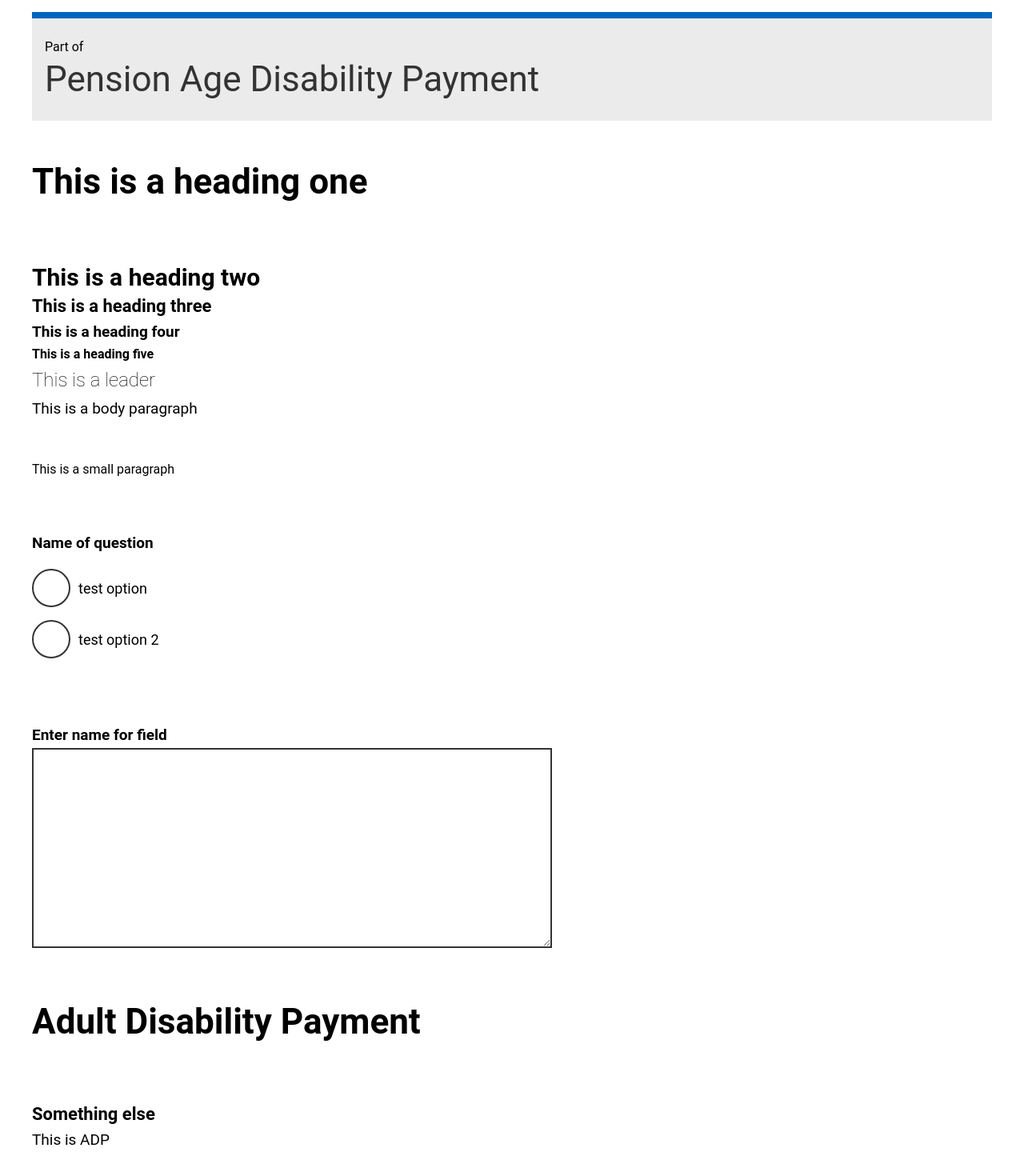
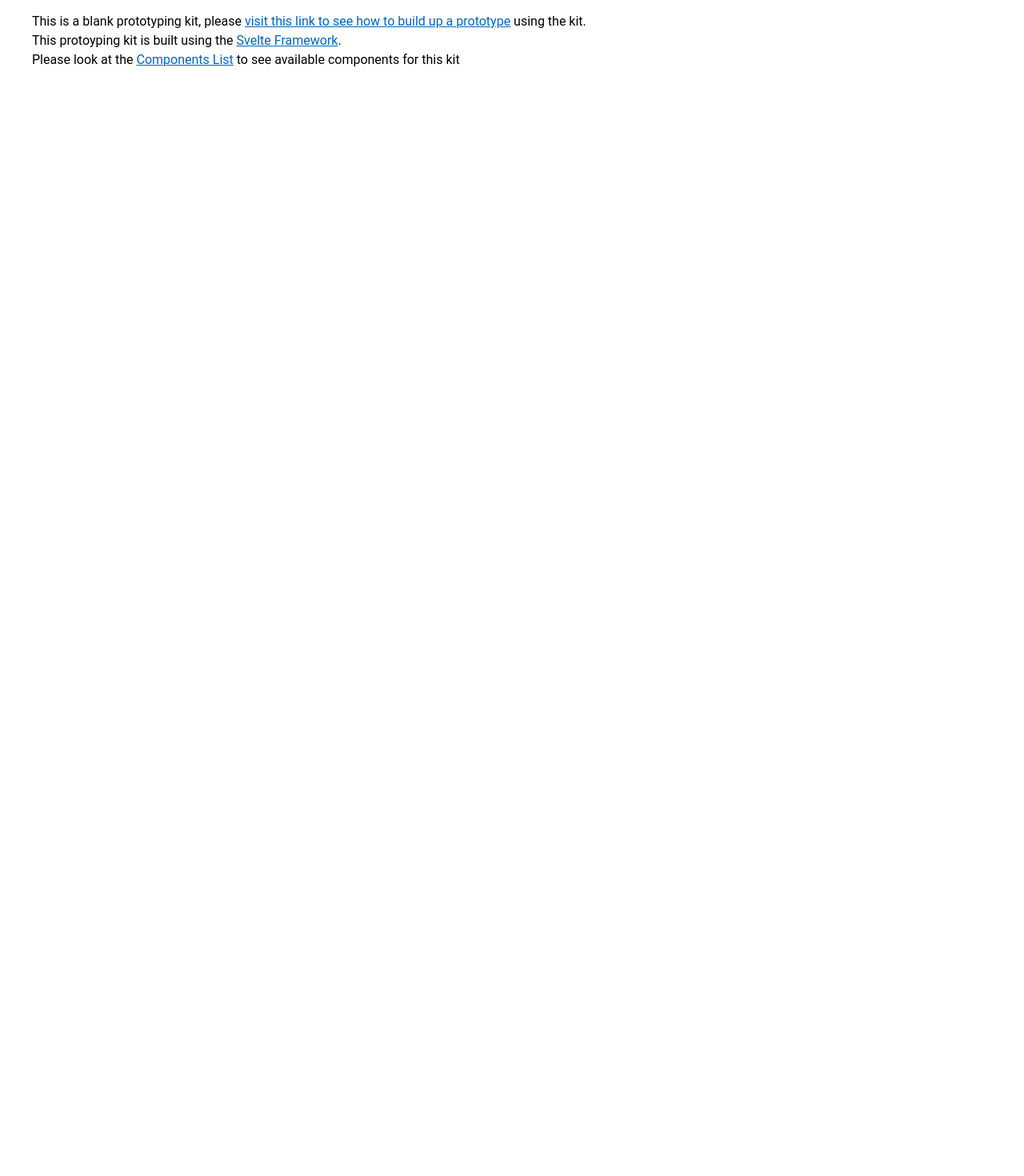
Before and after one commit to JustinL-IxD/ScotGov-PrototypingKit-Svelte, a SvelteKit app: page / in a window 1280 px wide. Shown: the part 138-1608 px from the top of the page at 80% size. After the commit the page ends 800 px from the top, so only its background shows below. Built offline with nearby package versions, Linux system fonts and the light colour scheme.

Commit message:
Create blank starting screen

```diff
--- a/src/routes/+layout.svelte
+++ b/src/routes/+layout.svelte
@@ -1,9 +1,7 @@
 <script>
     import "../app.css";
     import Header from '$lib/Header/Header.svelte';
-	import PartOf from "$lib/Header/PartOf.svelte";
 </script>
 
 <Header />
-<PartOf name="Pension Age Disability Payment" />
 <slot />
--- a/src/routes/+page.svelte
+++ b/src/routes/+page.svelte
@@ -1,45 +1,5 @@
-<script>
-    import H1 from '$lib/Typography/H1.svelte';
-    import H2 from '$lib/Typography/H2.svelte';
-    import H3 from '$lib/Typography/H3.svelte';
-    import H4 from '$lib/Typography/H4.svelte';
-    import H5 from '$lib/Typography/H5.svelte';
-    import Leader from '$lib/Typography/Leader.svelte';
-    import Body from '$lib/Typography/Body.svelte';
-    import Small from '$lib/Typography/Small.svelte';
-    import PrimaryButton from '$lib/Buttons/PrimaryButton.svelte';
-	import SecondaryButton from '$lib/Buttons/SecondaryButton.svelte';
-	import TextInput from '$lib/Forms/TextInput.svelte';
-    import RadioButtons from '$lib/Forms/RadioButtons.svelte';
-	import Textarea from '$lib/Forms/Textarea.svelte';
-</script>
-
-
-
-
 <div>
-    <H1>This is a heading one</H1>
-    <H2>This is a heading two</H2>
-    <H3>This is a heading three</H3>
-    <H4>This is a heading four</H4>
-    <H5>This is a heading five</H5>
-    <Leader>This is a leader</Leader>
-    <Body>This is a body paragraph</Body>
-    <Small>This is a small paragraph</Small>
+    <p>This is a blank prototyping kit, please <a class="underline text-[#0065bd]" href="https://github.com/JustinL-IxD/ScotGov-PrototypingKit-Svelte" target="_blank" rel="noreferrer"> visit this link to see how to build up a prototype</a> using the kit.</p>
+    <p>This protoyping kit is built using the <a class="underline text-[#0065bd]" href="https://svelte.dev/" target="_blank" rel="noreferrer"> Svelte Framework</a>.</p>
+    <p>Please look at the <a class="underline text-[#0065bd]" href="/components"> Components List</a> to see available components for this kit</p>
 </div>
-
-
-
-<div class="mt-8">
-    <RadioButtons option1="test option" option2="test option 2" />
-</div>
-
-<div class="mt-8">
-    <Textarea />
-</div>
-
-<div class="mt-8">
-    <H1>Adult Disability Payment</H1>
-    <H3>Something else</H3>
-    <Body>This is ADP</Body>
-</div>
--- a/src/routes/components/+page.svelte
+++ b/src/routes/components/+page.svelte
@@ -12,7 +12,12 @@
 	import TextInput from '$lib/Forms/TextInput.svelte';
     import RadioButtons from '$lib/Forms/RadioButtons.svelte';
 	import Textarea from '$lib/Forms/Textarea.svelte';
+	import PartOf from '$lib/Header/PartOf.svelte';
 </script>
+
+<div>
+    <PartOf />
+</div>
 
 <div>
     <H1>This is a heading one</H1>
```
